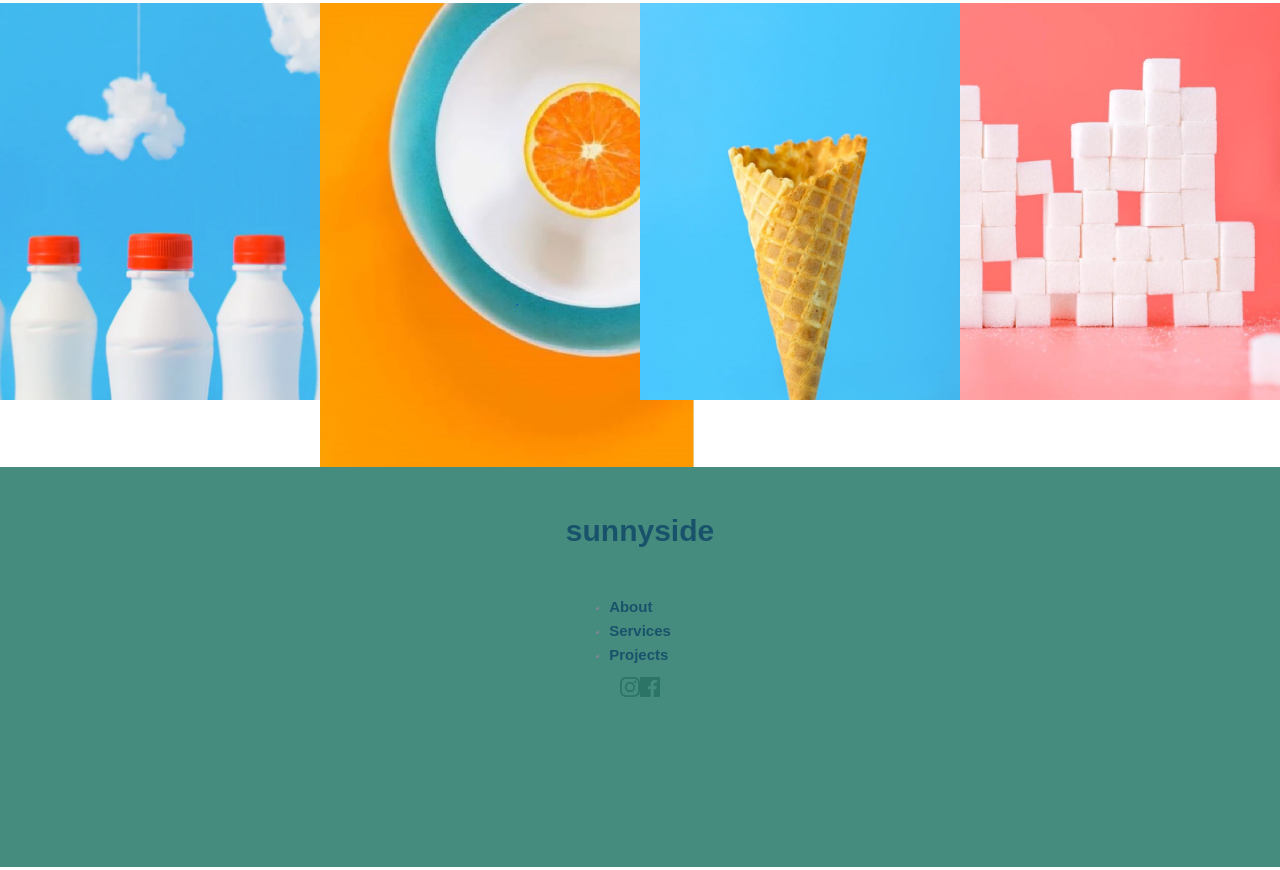
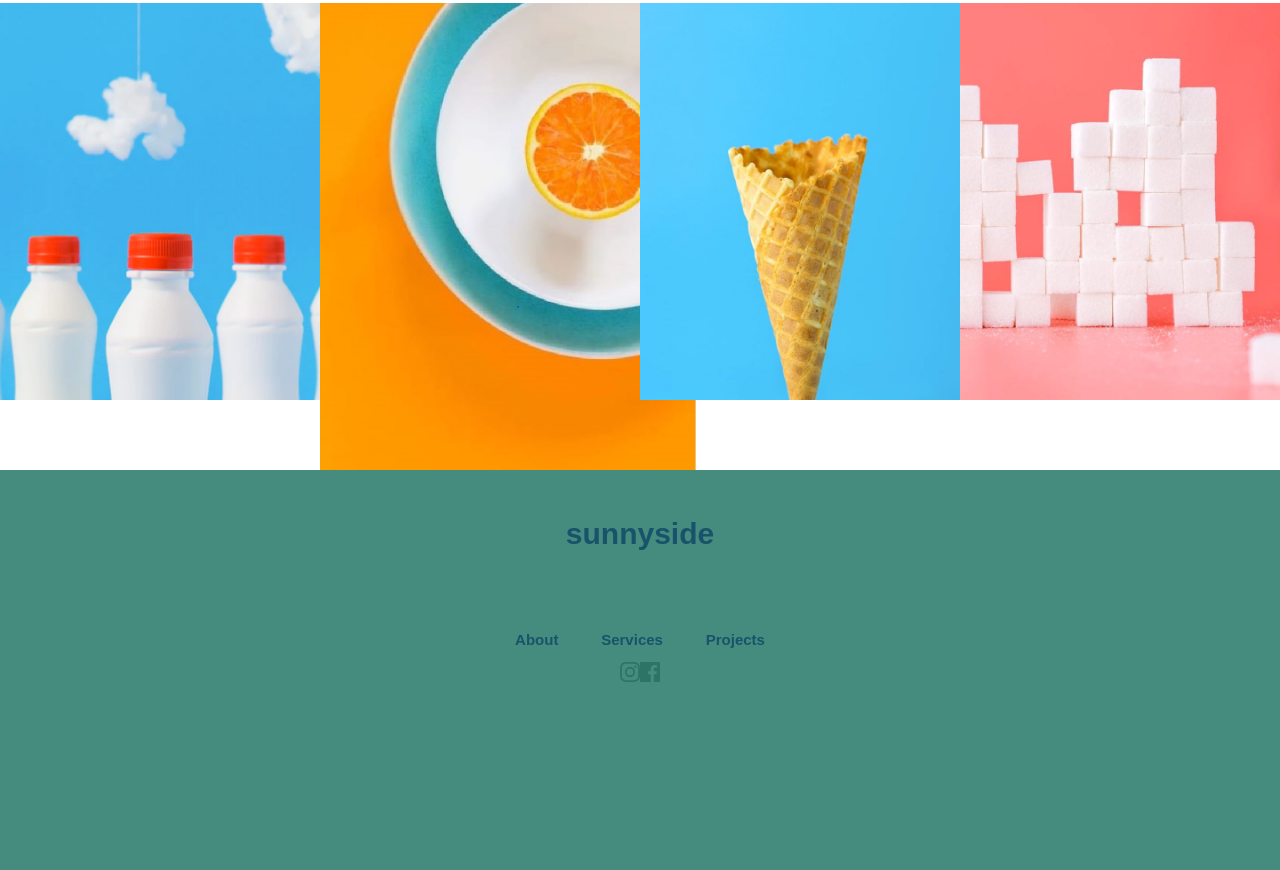
Before and after one commit to Amirbek2002/Practise-Work-2, a plain HTML site: page index.html in a window 1280 px wide. Shown: the part 3057-3927 px from the top of the page. Drawn offline with Linux system fonts and the light colour scheme.

Commit message:
Update index.html

```diff
--- a/index.html
+++ b/index.html
@@ -98,16 +98,26 @@
     letter-spacing: 1.1rem;
     font-weight: 900;
   }
+
+    .nav2{
+    padding-top: 3rem;
+  }
+  .nav__flex2{
+    display: flex;
+    align-items: center;
+  }
+  .nav__list2{
+    list-style: none;
+  }
+  .nav__item2{
+    display: inline-block;
+    padding:  0 2rem;
+  }
   .nav__link2{
     text-decoration: none;
     color: #19536b;
     font-size: 1.5rem;
-    justifity-content: center;
-    text-align: center;
   }
-    .nav__link2{
-      color: #19536b;
-    }
 
 /**********************************************************/
 
@@ -224,8 +234,8 @@
     transform: translateY(-8rem);
   }
     .gallery__images--2{
-      width: 374px;
-      heigth: 565px;
+      width: 376px;
+      heigth: 567px;
     }
 /***********************************************************/
 
@@ -323,7 +333,7 @@
 }
 .footer__social{
   display: flex;
-  padding: 30px;
+  padding: 30px 60px;
   position: relative;
   bottom: 20px;
   justify-content: center;
@@ -500,14 +510,16 @@
         <h5 class="heading-5">
           sunnyside
         </h5>
-      <ul class="nav__list2">
+        <nav class="nav2">
+          <ul class="nav__list2">
             <li class="nav__item2"><a href="#" class="nav__link2">About</a></li>
             <li class="nav__item2"><a href="#" class="nav__link2">Services</a></li>
             <li class="nav__item2"><a href="#" class="nav__link2">Projects</a></li>
           </ul>
+        </nav>
         <div class="footer__social">
-          <a href="https://vk.com/amigo.khaydarov"><img src="images/icon-instagram.svg"></a>
-         <a href="https://instagram.com/t_amirsana?utm_medium=copy_link"><img src="images/icon-facebook.svg"></a>
+          <a href="https://vk.com/amigo.khaydarov" class="instagram"><img src="images/icon-instagram.svg"></a>
+         <a href="https://instagram.com/t_amirsana?utm_medium=copy_link" class="facebook"><img src="images/icon-facebook.svg"></a>
         </div>
       </div>
     </footer>
```
